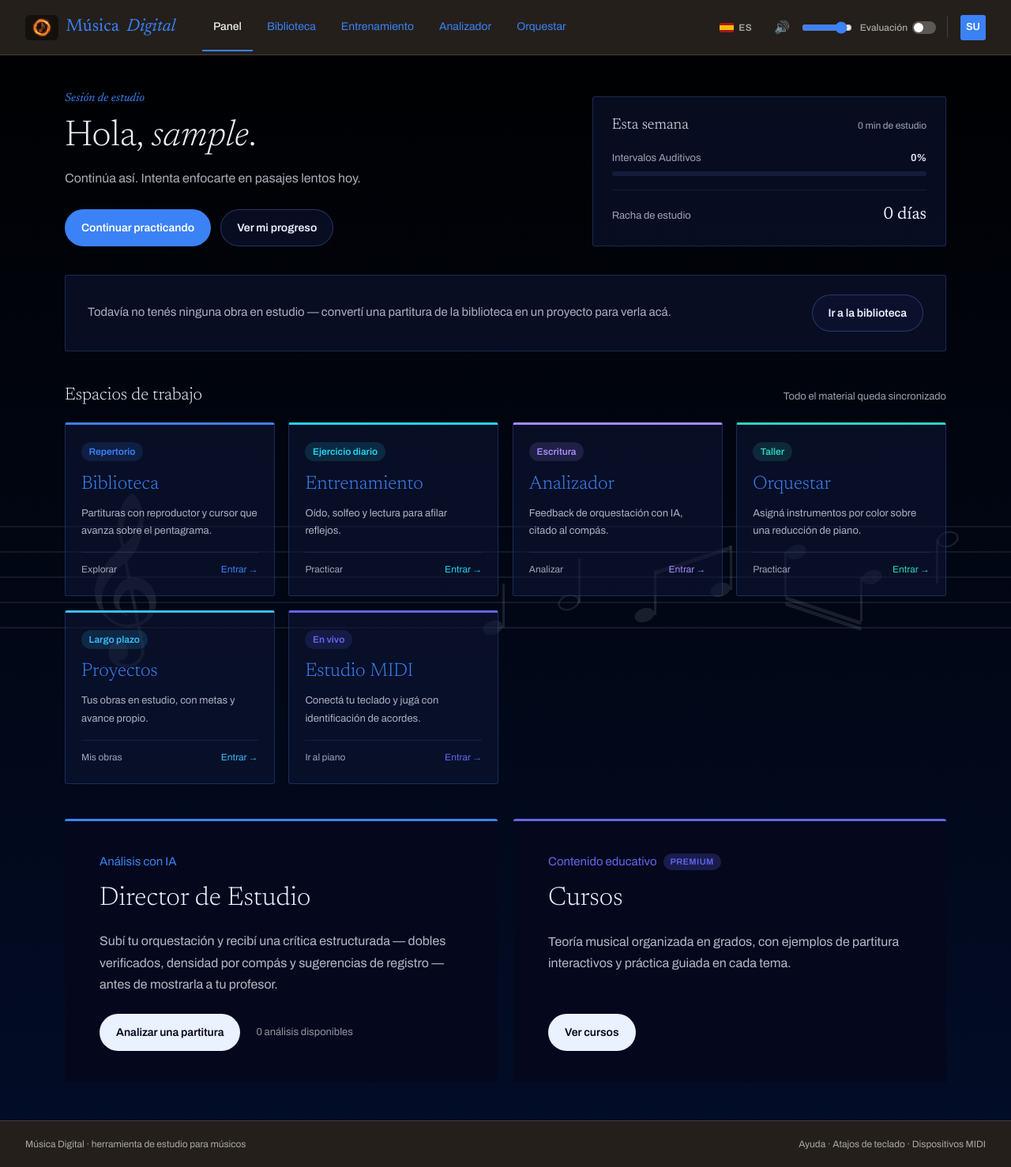
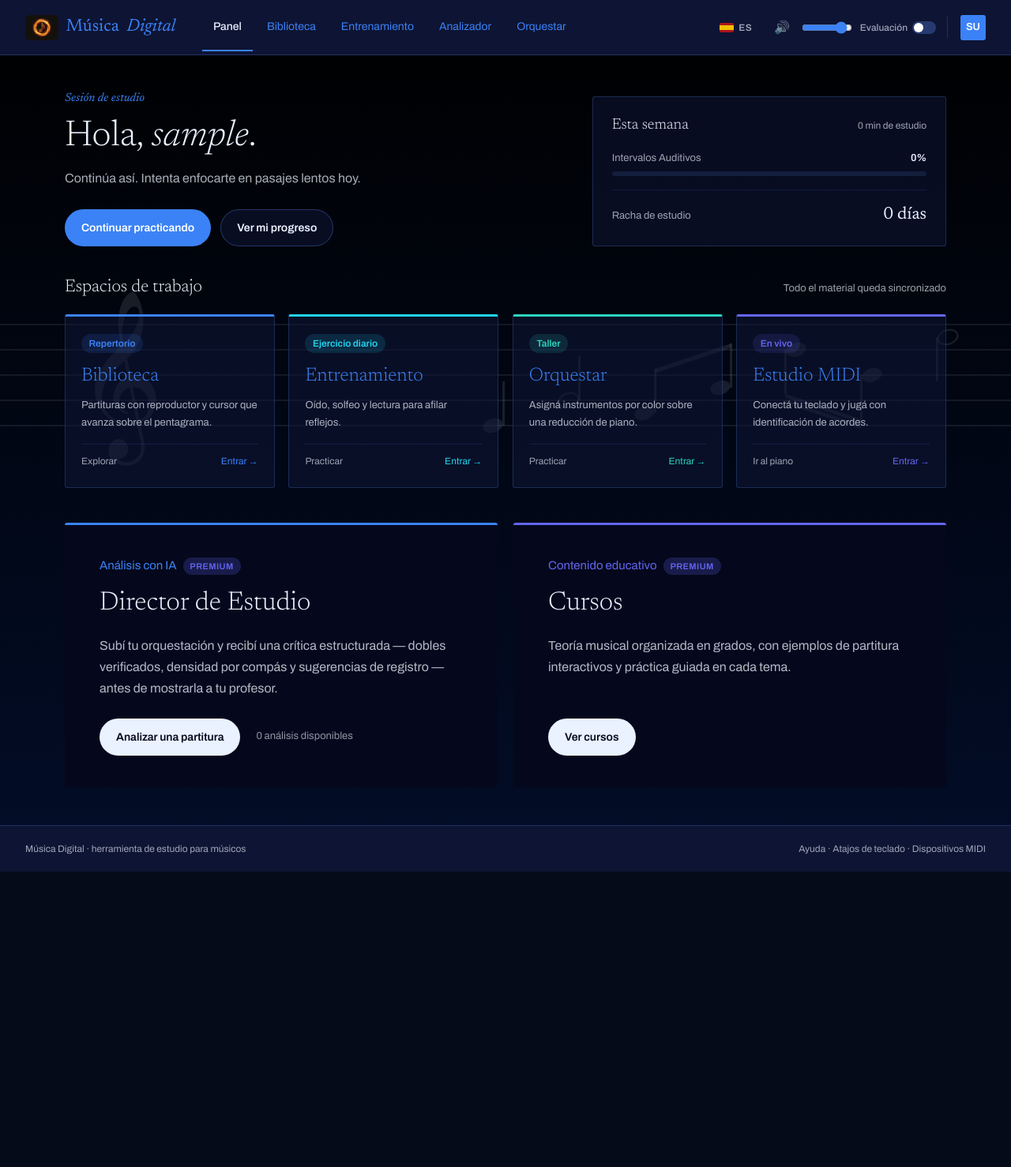
Before and after one commit to andresgiuffre/musica_digital, a Django app: page / in a window 1280 px wide. Shown: the whole page at 79% size. After the commit the page ends 1104 px from the top, so only its background shows below. Run offline with Django 5.2, Linux system fonts and the light colour scheme; the visitor is signed in with stand-in values (Sample User, id 1); data comes from the database, SQL or seed files in the repository; data that the repository does not hold is empty; some libraries are stand-ins or nearby versions.

Commit message:
update landing

```diff
--- a/static/css/gabinete.css
+++ b/static/css/gabinete.css
@@ -77,12 +77,22 @@
 html[data-tema-gabinete="oscuro"] .navbar-gab,
 html[data-tema-gabinete="oscuro"] .footer-gab,
 html[data-tema-gabinete="oscuro"] .tema-toggle-btn.tema-toggle-btn--gab {
-    --bg: #1c1815;
-    --surface: #241f1b;
-    --ink: #eef0ea;
-    --ink-soft: rgba(238, 240, 234, 0.66);
-    --line: rgba(238, 240, 234, 0.16);
-    --line-input: rgba(238, 240, 234, 0.28);
+    /* Pedido explícito: el --bg/--surface anterior (#1c1815/#241f1b) era un
+       negro CÁLIDO (tostado/marrón), sobrado de la época ciruela -- desde que
+       el sitio entero quedó forzado a oscuro con el degradé FRÍO negro/azul
+       marino (#000000 -> #020d28, ver html[data-tema-gabinete="oscuro"]
+       body.gabinete más abajo), el navbar/footer quedaban de un negro
+       visiblemente distinto al fondo real de la página. Valores nuevos
+       calcados de --dark-panel (el mismo tono ya usado en las placas
+       "Director de Estudio"/"Cursos") y de --line/--ink de body.gabinete en
+       oscuro -- no un color inventado aparte, el mismo azul-negro que ya usa
+       el resto del sitio. */
+    --bg: #05081c;
+    --surface: #0e1433;
+    --ink: #eaf1ff;
+    --ink-soft: rgba(234, 241, 255, 0.66);
+    --line: rgba(96, 150, 255, 0.22);
+    --line-input: rgba(96, 150, 255, 0.3);
     --primary: #3b82f6;
     --primary-dark: #60a5fa;
     --primary-tint: rgba(59, 130, 246, 0.16);
--- a/templates/pagos/checkout_no_disponible.html
+++ b/templates/pagos/checkout_no_disponible.html
@@ -1,7 +1,7 @@
 {% extends 'base.html' %}
 {% load i18n %}
 {% block title %}{% trans "Pagos no disponibles" %}{% endblock %}
-{% block html_attrs %}data-gabinete-page{% endblock %}
+{% block html_attrs %}data-gabinete-page data-tema-gabinete="oscuro"{% endblock %}
 {% block body_class %}gabinete{% endblock %}
 
 {% block content %}
--- a/templates/pagos/checkout_retorno.html
+++ b/templates/pagos/checkout_retorno.html
@@ -1,7 +1,7 @@
 {% extends 'base.html' %}
 {% load i18n %}
 {% block title %}{% trans "Confirmando tu pago" %}{% endblock %}
-{% block html_attrs %}data-gabinete-page{% endblock %}
+{% block html_attrs %}data-gabinete-page data-tema-gabinete="oscuro"{% endblock %}
 {% block body_class %}gabinete{% endblock %}
 
 {% block content %}
--- a/templates/trainer/dashboard.html
+++ b/templates/trainer/dashboard.html
@@ -46,14 +46,17 @@
     .semana-gab__pie strong { font-family: var(--font-display); font-size: 1.375rem; font-weight: 400; color: var(--ink); }
 
     /* ---------- Atril (obra en curso, sin pentagrama -- decisión explícita:
-       card de texto, no reusar OSMD acá para no sumar JS nuevo al panel) --- */
+       card de texto, no reusar OSMD acá para no sumar JS nuevo al panel).
+       Pedido explícito: si no hay atril en curso, no se muestra ningún cuadro
+       de reemplazo -- antes había un estado vacío ("Todavía no tenés ninguna
+       obra en estudio" + botón a la biblioteca), se sacó del todo (ver el if
+       de atril más abajo en el markup, ya no tiene rama alternativa). */
     .atril-gab { background: var(--surface); border: 1px solid var(--line); border-radius: var(--radius); padding: 1.5rem 1.75rem; display: flex; align-items: center; justify-content: space-between; gap: 1.5rem; flex-wrap: wrap; margin-bottom: 2.5rem; }
     .atril-gab__eyebrow { font-size: 0.8125rem; color: var(--ink-soft); margin-bottom: 0.35rem; }
     .atril-gab__titulo { font-size: 1.5rem; margin: 0 0 0.2rem; }
     .atril-gab__compositor { font-size: 0.875rem; color: var(--ink-soft); }
     .atril-gab__punto { font-size: 0.8125rem; color: var(--ink-soft); }
     .atril-gab__punto b { color: var(--ink); font-weight: 600; font-variant-numeric: tabular-nums; }
-    .atril-gab__vacio { color: var(--ink-body); font-size: 0.9375rem; }
 
     /* ---------- Espacios de trabajo ---------- */
     /* Pentagrama decorativo recuperado del diseño anterior ("Explorar" en la
@@ -129,15 +132,14 @@
         transform: translateY(-6px);
         text-decoration: none;
     }
-    /* Stagger de entrada: 6 tarjetas de .espacios-gab__grid + 2 de
-       .placas-gab__grid comparten la misma secuencia (60ms de paso), los
-       paneles oscuros retoman el conteo donde las tarjetas lo dejan. */
+    /* Stagger de entrada (60ms de paso). Pedido explícito: se sacaron las
+       tarjetas de Analizador y Proyectos del grid (Analizador ya está en el
+       panel grande de "Director de Estudio" más abajo; Proyectos no hace
+       falta) -- quedan 4 tarjetas, no 6. */
     .espacios-gab__grid .espacio-gab:nth-child(1) { animation-delay: 0ms; }
     .espacios-gab__grid .espacio-gab:nth-child(2) { animation-delay: 60ms; }
     .espacios-gab__grid .espacio-gab:nth-child(3) { animation-delay: 120ms; }
     .espacios-gab__grid .espacio-gab:nth-child(4) { animation-delay: 180ms; }
-    .espacios-gab__grid .espacio-gab:nth-child(5) { animation-delay: 240ms; }
-    .espacios-gab__grid .espacio-gab:nth-child(6) { animation-delay: 300ms; }
     @keyframes gab-entrada { from { opacity: 0; transform: translateY(14px); } to { opacity: 1; transform: translateY(0); } }
     .espacio-gab__eyebrow {
         display: inline-block; align-self: flex-start;
@@ -168,14 +170,56 @@
        Cursos desde la derecha -- "se acercan hacia el centro" tal cual se
        pidió, no un fade genérico. */
     .placa-gab {
+        position: relative;
         background: var(--dark-panel); color: var(--on-dark); border-radius: var(--radius);
         border-top: 3px solid var(--card-acento, var(--rose)); padding: 2.5rem 2.75rem;
         display: flex; flex-direction: column;
         opacity: 0;
-        transition: opacity 0.75s cubic-bezier(0.16, 1, 0.3, 1), transform 0.75s cubic-bezier(0.16, 1, 0.3, 1), box-shadow 0.32s cubic-bezier(0.16, 1, 0.3, 1);
+        /* Pedido explícito: más lenta que antes (era 0.75s) para que el
+           acercamiento hacia el centro se lea, no que pase de largo. */
+        transition: opacity 1.5s cubic-bezier(0.16, 1, 0.3, 1), transform 1.5s cubic-bezier(0.16, 1, 0.3, 1), box-shadow 0.32s cubic-bezier(0.16, 1, 0.3, 1);
     }
     .placas-gab__grid .placa-gab:nth-child(1) { transform: translateX(-70px); }
     .placas-gab__grid .placa-gab:nth-child(2) { transform: translateX(70px); }
+    /* ---------- Estela brillante durante el acercamiento (pedido explícito) ----------
+       No es un transition simple (eso no puede "aparecer, viajar y desvanecerse" --
+       solo interpola de un valor a otro) -- es un ::before propio con @keyframes,
+       disparado por la MISMA clase .placa-gab--visible que ya dispara el
+       acercamiento real (ver el IntersectionObserver en extra_js), así que arrancan
+       exactamente juntos. Un blob radial borroso (mismo azul de marca #062d8c que ya
+       usa el glow de :hover, no un color nuevo) que nace corrido hacia el costado de
+       origen de la placa (izquierda para Director de Estudio, derecha para Cursos),
+       se intensifica apenas empieza el viaje, y se apaga solo -- 2.2s en total, un
+       poco más que el 1.5s del viaje real, para que la estela "llegue" después que la
+       placa y recién ahí se desvanezca del todo. position:relative en .placa-gab de
+       arriba + z-index:-1 acá para que quede DETRÁS del contenido, nunca tapándolo. */
+    .placa-gab::before {
+        content: '';
+        position: absolute;
+        inset: -14px;
+        border-radius: inherit;
+        background: radial-gradient(ellipse at center, rgba(6, 45, 140, 0.7), rgba(6, 45, 140, 0.3) 45%, rgba(6, 45, 140, 0) 75%);
+        filter: blur(20px);
+        z-index: -1;
+        opacity: 0;
+        pointer-events: none;
+    }
+    @keyframes estela-gab-izq {
+        0% { opacity: 0; transform: translateX(-55px) scale(0.85); }
+        35% { opacity: 0.9; transform: translateX(-20px) scale(1.05); }
+        100% { opacity: 0; transform: translateX(0) scale(1.2); }
+    }
+    @keyframes estela-gab-der {
+        0% { opacity: 0; transform: translateX(55px) scale(0.85); }
+        35% { opacity: 0.9; transform: translateX(20px) scale(1.05); }
+        100% { opacity: 0; transform: translateX(0) scale(1.2); }
+    }
+    .placas-gab__grid .placa-gab:nth-child(1).placa-gab--visible::before {
+        animation: estela-gab-izq 2.2s cubic-bezier(0.16, 1, 0.3, 1) forwards;
+    }
+    .placas-gab__grid .placa-gab:nth-child(2).placa-gab--visible::before {
+        animation: estela-gab-der 2.2s cubic-bezier(0.16, 1, 0.3, 1) forwards;
+    }
     /* Repite el selector completo (con :nth-child incluido) a propósito: sin
        eso esta regla queda con menos especificidad que las dos de arriba
        (3 clases vs. .placas-gab__grid+.placa-gab+:nth-child = también 3, pero
@@ -254,6 +298,9 @@
         .espacio-gab, .placa-gab {
             animation: none; opacity: 1; transform: none;
         }
+        .placa-gab::before {
+            animation: none; opacity: 0;
+        }
         /* .placa-gab ya no usa "animation" (ver el revelado por scroll más
            arriba) sino opacity/transform de reposo con especificidad propia
            (nth-child) -- hace falta repetir el reset acá con la misma
@@ -326,8 +373,8 @@
         </div>
     </header>
 
+    {% if atril %}
     <div class="atril-gab">
-        {% if atril %}
         <div>
             <div class="atril-gab__eyebrow">{% trans "En el atril" %}</div>
             <h3 class="atril-gab__titulo">{{ atril.sheet_music.title|default:atril.sheet_music.xml_file.name }}</h3>
@@ -337,11 +384,8 @@
             <p class="atril-gab__punto">{% blocktrans with compas=atril.last_measure bpm=atril.last_tempo %}Compás <b>{{ compas }}</b> · <b>{{ bpm }}</b> BPM{% endblocktrans %}</p>
             <a href="{% url 'biblioteca_play' atril.sheet_music.id %}?project_id={{ atril.id }}" class="btn-gab btn-gab--primary" style="margin-top: 0.6rem;">{% trans "Continuar donde lo dejé" %}</a>
         </div>
-        {% else %}
-        <p class="atril-gab__vacio">{% trans "Todavía no tenés ninguna obra en estudio — convertí una partitura de la biblioteca en un proyecto para verla acá." %}</p>
-        <a href="{% url 'biblioteca_list' %}" class="btn-gab btn-gab--secondary">{% trans "Ir a la biblioteca" %}</a>
-        {% endif %}
     </div>
+    {% endif %}
 
     <section class="espacios-gab">
         <div class="espacios-gab__pauta-fondo" aria-hidden="true">
@@ -407,23 +451,11 @@
                 <p class="espacio-gab__texto">{% trans "Oído, solfeo y lectura para afilar reflejos." %}</p>
                 <div class="espacio-gab__pie"><span>{% trans "Practicar" %}</span><span>{% trans "Entrar →" %}</span></div>
             </a>
-            <a href="{% url 'orquestador_analizar' %}" class="espacio-gab" style="--card-acento: var(--ochre);">
-                <div class="espacio-gab__eyebrow">{% trans "Escritura" %}</div>
-                <h3 class="espacio-gab__titulo">{% trans "Analizador" %}</h3>
-                <p class="espacio-gab__texto">{% trans "Feedback de orquestación con IA, citado al compás." %}</p>
-                <div class="espacio-gab__pie"><span>{% trans "Analizar" %}</span><span>{% trans "Entrar →" %}</span></div>
-            </a>
             <a href="{% url 'orquestacion_ejercicio_lista' %}" class="espacio-gab" style="--card-acento: var(--green);">
                 <div class="espacio-gab__eyebrow">{% trans "Taller" %}</div>
                 <h3 class="espacio-gab__titulo">{% trans "Orquestar" %}</h3>
                 <p class="espacio-gab__texto">{% trans "Asigná instrumentos por color sobre una reducción de piano." %}</p>
                 <div class="espacio-gab__pie"><span>{% trans "Practicar" %}</span><span>{% trans "Entrar →" %}</span></div>
-            </a>
-            <a href="{% url 'proyectos_list' %}" class="espacio-gab" style="--card-acento: var(--brown);">
-                <div class="espacio-gab__eyebrow">{% trans "Largo plazo" %}</div>
-                <h3 class="espacio-gab__titulo">{% trans "Proyectos" %}</h3>
-                <p class="espacio-gab__texto">{% trans "Tus obras en estudio, con metas y avance propio." %}</p>
-                <div class="espacio-gab__pie"><span>{% trans "Mis obras" %}</span><span>{% trans "Entrar →" %}</span></div>
             </a>
             <a href="{% url 'midi_trainer_hub' %}" class="espacio-gab" style="--card-acento: var(--rose);">
                 <div class="espacio-gab__eyebrow">{% trans "En vivo" %}</div>
@@ -438,7 +470,7 @@
     <section style="padding-bottom: 3rem;">
         <div class="placas-gab__grid">
             <div class="placa-gab" style="--card-acento: var(--primary);">
-                <div class="placa-gab__eyebrow">{% trans "Análisis con IA" %}</div>
+                <div class="placa-gab__eyebrow">{% trans "Análisis con IA" %}<span class="placa-gab__premium">{% trans "Premium" %}</span></div>
                 <h2 class="placa-gab__titulo">{% trans "Director de Estudio" %}</h2>
                 <p class="placa-gab__texto">{% trans "Subí tu orquestación y recibí una crítica estructurada — dobles verificados, densidad por compás y sugerencias de registro — antes de mostrarla a tu profesor." %}</p>
                 <div class="placa-gab__acciones">
```
Also changed, not shown: CLAUDE.md (+13 -10 lines).
